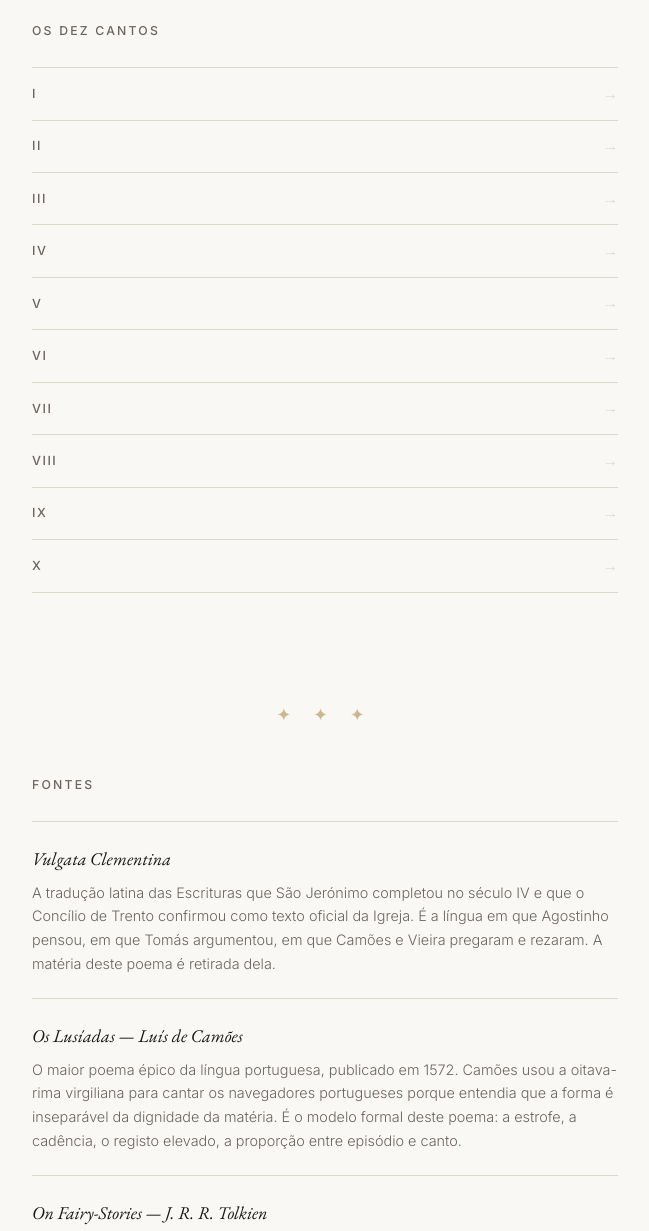
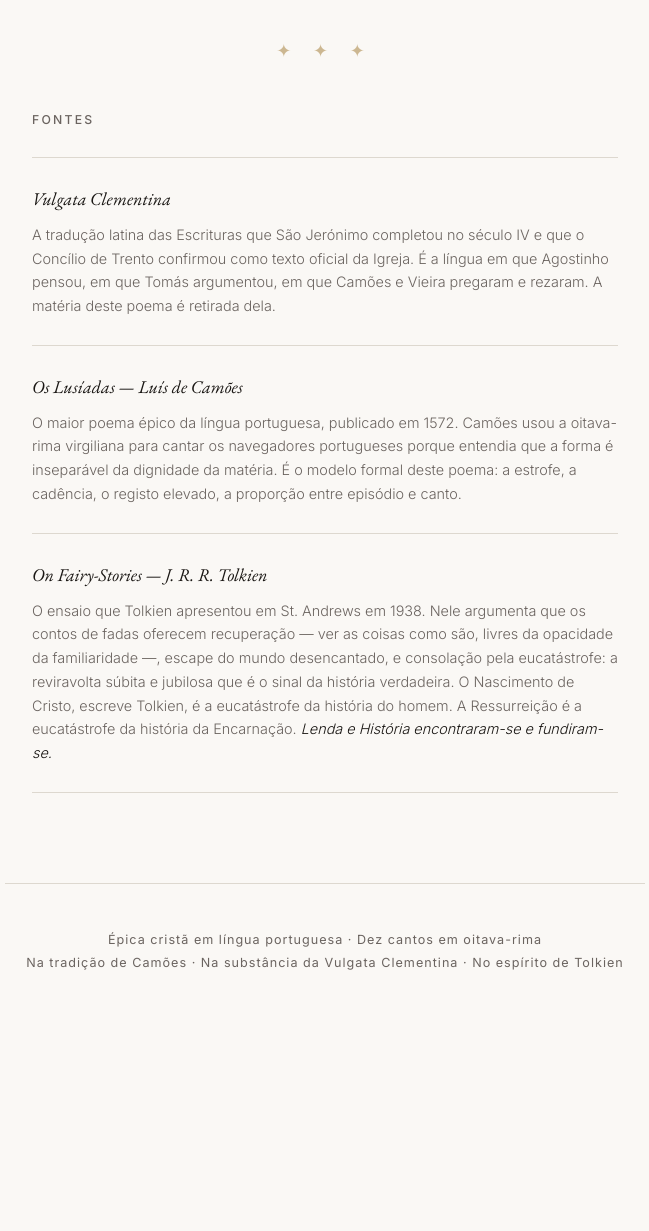
Before and after one commit to ofrades/oconto, a website: page index.html in a window 1280 px wide. Shown: the part 1920-3151 px from the top of the page, without its empty margins (315-964 px from the left). After the commit the page ends 2939 px from the top, so only its background shows below. Drawn offline with nearby package versions, Linux system fonts and the light colour scheme.

Commit message:
feat: horizontal canto strip after hero, improved sources list layout

```diff
--- a/index.html
+++ b/index.html
@@ -42,6 +42,21 @@
         </figure>
       </header>
 
+      <nav class="canto-index" aria-label="Índice dos cantos">
+        <ol class="canto-list">
+          <li><a class="canto-link" href="canto.html?canto=1">I</a></li>
+          <li><a class="canto-link" href="canto.html?canto=2">II</a></li>
+          <li><a class="canto-link" href="canto.html?canto=3">III</a></li>
+          <li><a class="canto-link" href="canto.html?canto=4">IV</a></li>
+          <li><a class="canto-link" href="canto.html?canto=5">V</a></li>
+          <li><a class="canto-link" href="canto.html?canto=6">VI</a></li>
+          <li><a class="canto-link" href="canto.html?canto=7">VII</a></li>
+          <li><a class="canto-link" href="canto.html?canto=8">VIII</a></li>
+          <li><a class="canto-link" href="canto.html?canto=9">IX</a></li>
+          <li><a class="canto-link" href="canto.html?canto=10">X</a></li>
+        </ol>
+      </nav>
+
       <div class="ornament" aria-hidden="true"></div>
 
       <section class="description-block">
@@ -75,46 +90,31 @@
 
       <div class="ornament" aria-hidden="true"></div>
 
-      <section class="canto-index">
-        <p class="canto-index-heading">Os dez cantos</p>
-        <ol class="canto-list">
-
-          <li class="canto-item"><a class="canto-link" href="canto.html?canto=1"><span class="canto-num">I</span><span class="canto-arrow" aria-hidden="true">→</span></a></li>
-          <li class="canto-item"><a class="canto-link" href="canto.html?canto=2"><span class="canto-num">II</span><span class="canto-arrow" aria-hidden="true">→</span></a></li>
-          <li class="canto-item"><a class="canto-link" href="canto.html?canto=3"><span class="canto-num">III</span><span class="canto-arrow" aria-hidden="true">→</span></a></li>
-          <li class="canto-item"><a class="canto-link" href="canto.html?canto=4"><span class="canto-num">IV</span><span class="canto-arrow" aria-hidden="true">→</span></a></li>
-          <li class="canto-item"><a class="canto-link" href="canto.html?canto=5"><span class="canto-num">V</span><span class="canto-arrow" aria-hidden="true">→</span></a></li>
-          <li class="canto-item"><a class="canto-link" href="canto.html?canto=6"><span class="canto-num">VI</span><span class="canto-arrow" aria-hidden="true">→</span></a></li>
-          <li class="canto-item"><a class="canto-link" href="canto.html?canto=7"><span class="canto-num">VII</span><span class="canto-arrow" aria-hidden="true">→</span></a></li>
-          <li class="canto-item"><a class="canto-link" href="canto.html?canto=8"><span class="canto-num">VIII</span><span class="canto-arrow" aria-hidden="true">→</span></a></li>
-          <li class="canto-item"><a class="canto-link" href="canto.html?canto=9"><span class="canto-num">IX</span><span class="canto-arrow" aria-hidden="true">→</span></a></li>
-          <li class="canto-item"><a class="canto-link" href="canto.html?canto=10"><span class="canto-num">X</span><span class="canto-arrow" aria-hidden="true">→</span></a></li>
-
-        </ol>
-      </section>
-
-      <div class="ornament" aria-hidden="true"></div>
-
       <section class="sources-block">
         <p class="sources-heading">Fontes</p>
-        <dl class="sources-list">
-          <dt>Vulgata Clementina</dt>
-          <dd>
+        <ul class="sources-list">
+          <li class="source-item">
+            <span class="source-title">Vulgata Clementina</span>
+            <p class="source-desc">
               A tradução latina das Escrituras que São Jerónimo completou no século IV
               e que o Concílio de Trento confirmou como texto oficial da Igreja.
               É a língua em que Agostinho pensou, em que Tomás argumentou, em que
               Camões e Vieira pregaram e rezaram. A matéria deste poema é retirada dela.
-          </dd>
-          <dt>Os Lusíadas — Luís de Camões</dt>
-          <dd>
+            </p>
+          </li>
+          <li class="source-item">
+            <span class="source-title">Os Lusíadas — Luís de Camões</span>
+            <p class="source-desc">
               O maior poema épico da língua portuguesa, publicado em 1572. Camões
               usou a oitava-rima virgiliana para cantar os navegadores portugueses
               porque entendia que a forma é inseparável da dignidade da matéria.
               É o modelo formal deste poema: a estrofe, a cadência, o registo elevado,
               a proporção entre episódio e canto.
-          </dd>
-          <dt>On Fairy-Stories — J. R. R. Tolkien</dt>
-          <dd>
+            </p>
+          </li>
+          <li class="source-item">
+            <span class="source-title">On Fairy-Stories — J. R. R. Tolkien</span>
+            <p class="source-desc">
               O ensaio que Tolkien apresentou em St. Andrews em 1938. Nele argumenta
               que os contos de fadas oferecem recuperação — ver as coisas como são,
               livres da opacidade da familiaridade —, escape do mundo desencantado,
@@ -122,8 +122,9 @@
               o sinal da história verdadeira. O Nascimento de Cristo, escreve Tolkien,
               é a eucatástrofe da história do homem. A Ressurreição é a eucatástrofe
               da história da Encarnação. <em>Lenda e História encontraram-se e fundiram-se.</em>
-          </dd>
-        </dl>
+            </p>
+          </li>
+        </ul>
       </section>
 
     </main>
--- a/style.css
+++ b/style.css
@@ -219,72 +219,47 @@ body {
   font-style: italic;
 }
 
-/* ── Canto index (landing) ──────────────────────────────────── */
+/* ── Canto index — horizontal strip ────────────────────────── */
 
 .canto-index {
-  margin-bottom: 6rem;
-}
-
-.canto-index-heading {
-  font-family: var(--font-sans);
-  font-size: 0.68rem;
-  font-weight: 500;
-  letter-spacing: 0.18em;
-  text-transform: uppercase;
-  color: var(--text-muted);
-  margin-bottom: 1.5rem;
+  margin: 2rem 0;
 }
 
 .canto-list {
   list-style: none;
+  display: flex;
+  justify-content: center;
   border-top: 1px solid var(--border);
+  border-bottom: 1px solid var(--border);
 }
 
-.canto-item {
-  border-bottom: 1px solid var(--border);
+.canto-list li {
+  flex: 1;
+  text-align: center;
+  border-right: 1px solid var(--border);
+}
+
+.canto-list li:last-child {
+  border-right: none;
 }
 
 .canto-link {
   display: flex;
   align-items: center;
-  justify-content: space-between;
-  padding: 0.75rem 0;
+  justify-content: center;
+  padding: 0.9rem 0.25rem;
   text-decoration: none;
-  color: var(--text);
-  transition: color 0.15s;
+  font-family: var(--font-sans);
+  font-size: 0.68rem;
+  font-weight: 500;
+  letter-spacing: 0.12em;
+  color: var(--text-muted);
+  transition: color 0.15s, background 0.15s;
 }
 
 .canto-link:hover {
   color: var(--gold);
-}
-
-.canto-link:hover .canto-num {
-  color: var(--gold);
-}
-
-.canto-num {
-  font-family: var(--font-sans);
-  font-size: 0.7rem;
-  font-weight: 500;
-  letter-spacing: 0.12em;
-  color: var(--text-muted);
-  min-width: 2.5rem;
-  text-transform: uppercase;
-  transition: color 0.15s;
-  flex-shrink: 0;
-}
-
-.canto-arrow {
-  font-family: var(--font-sans);
-  font-size: 0.85rem;
-  color: var(--border);
-  flex-shrink: 0;
-  transition: color 0.15s, transform 0.15s;
-}
-
-.canto-link:hover .canto-arrow {
-  color: var(--gold);
-  transform: translateX(3px);
+  background: var(--bg-alt);
 }
 
 /* ── Sources section (landing) ──────────────────────────────── */
@@ -304,31 +279,34 @@ body {
 }
 
 .sources-list {
+  list-style: none;
   border-top: 1px solid var(--border);
 }
 
-.sources-list dt {
+.source-item {
+  padding: 1.5rem 0;
+  border-bottom: 1px solid var(--border);
+}
+
+.source-title {
+  display: block;
   font-family: var(--font-serif);
   font-size: 1rem;
   font-style: italic;
   font-weight: 400;
   color: var(--text);
-  padding-top: 1.25rem;
-  margin-bottom: 0.4rem;
+  margin-bottom: 0.5rem;
 }
 
-.sources-list dd {
+.source-desc {
   font-family: var(--font-sans);
   font-size: 0.8rem;
   font-weight: 300;
   line-height: 1.65;
   color: var(--text-muted);
-  margin-left: 0;
-  padding-bottom: 1.25rem;
-  border-bottom: 1px solid var(--border);
 }
 
-.sources-list dd em {
+.source-desc em {
   font-style: italic;
   color: var(--text);
 }
```
Lines whose indentation alone changed are shown as unchanged.
